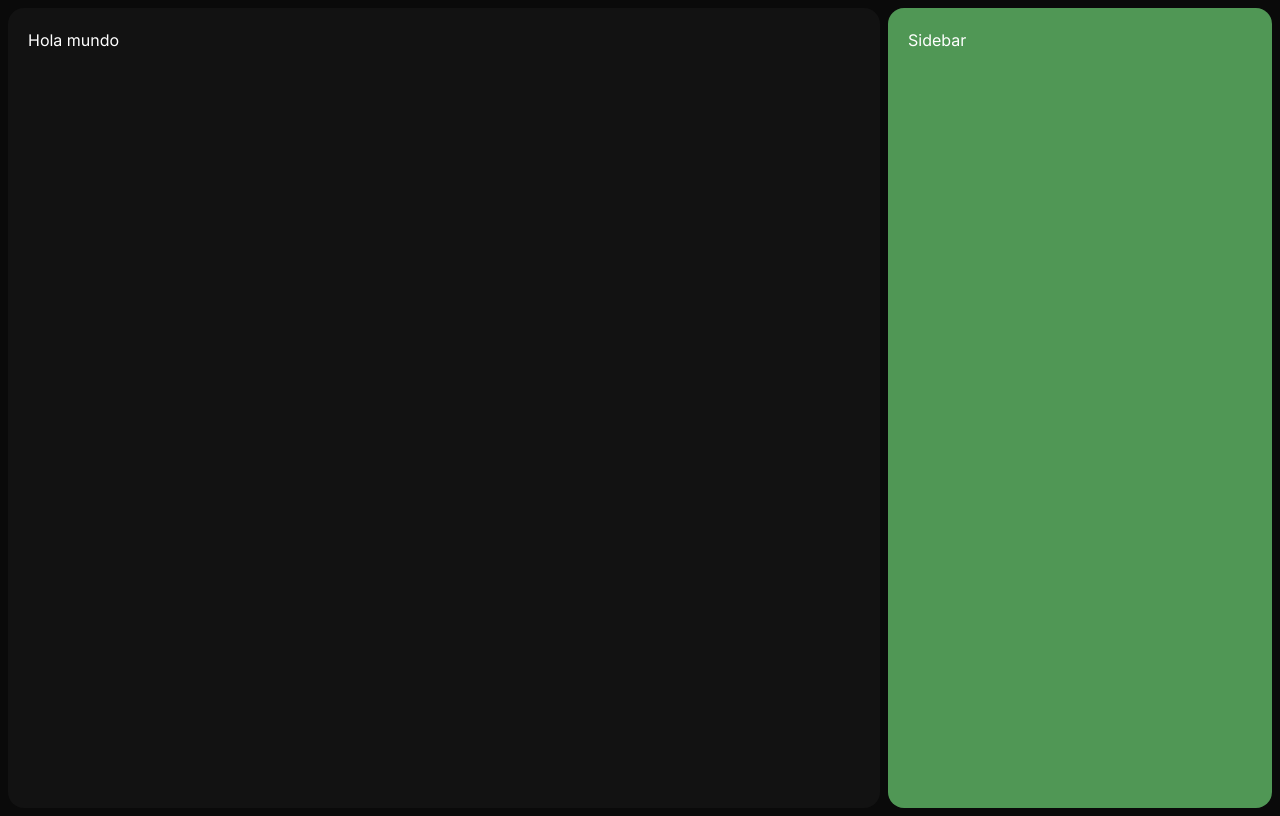
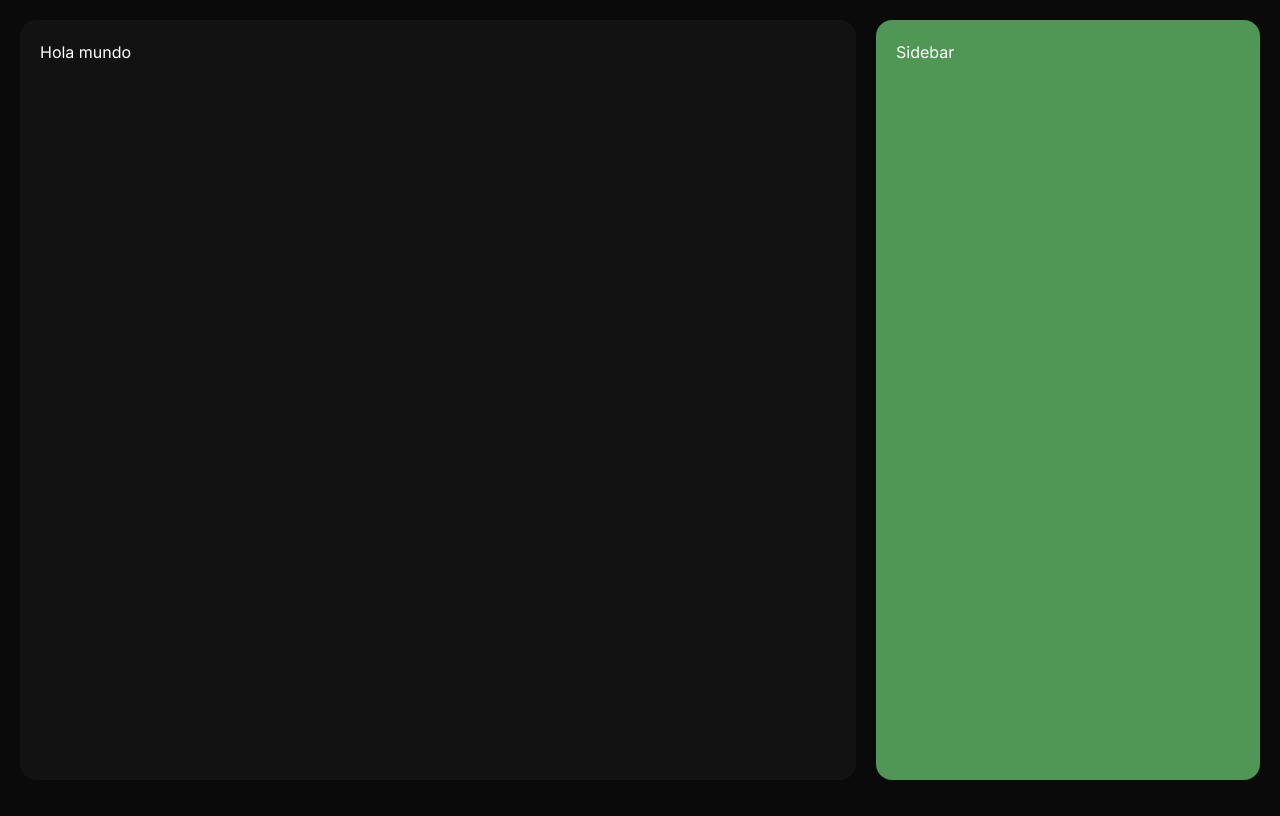
Before and after one commit to CodeVerseInc/mindflow, a Next.js app: page / in a window 1280 px wide. Built offline with nearby package versions, Linux system fonts and the light colour scheme.

Commit message:
fix: correction padding

```diff
--- a/src/app/globals.css
+++ b/src/app/globals.css
@@ -9,7 +9,7 @@
 .wrapper {
   display: grid;
   grid-template-columns: repeat(1, 1fr);
-  gap: 10px;
+  gap: 20px;
   grid-template-areas:
     'chat'
     'sidebar';
@@ -17,7 +17,7 @@
 
 @media (min-width: 768px) {
   .wrapper {
-    gap: 8px;
+    gap: 20px;
     grid-template-columns: repeat(3);
     grid-template-rows: repeat(2, 1fr);
     grid-template-areas:
--- a/src/app/layout.tsx
+++ b/src/app/layout.tsx
@@ -16,7 +16,7 @@ export default function RootLayout({
 }>) {
   return (
     <html lang='en'>
-      <body className={`${inter.className} bg-primary p-2 text-white`}>
+      <body className={`${inter.className} bg-primary text-white `}>
         {children}
       </body>
     </html>
--- a/src/app/page.tsx
+++ b/src/app/page.tsx
@@ -1,9 +1,15 @@
 import { Sidebar, Chat } from '@/components'
 import './globals.css'
 
+export const metadata = {
+  title: 'MindFlow & IA Chatbot',
+  description:
+    'Aplicacion integrada con inteligencia articifial dedicada a mejorar la salud mental de la personas mediante la meditacion y concentracion plena ademas del valor agregar de inteligencia artificial'
+}
+
 export default function HomePage() {
   return (
-    <main className={`wrapper md:h-screen w-full`}>
+    <main className={`wrapper w-full p-5 h-screen`}>
       <Sidebar />
       <Chat />
     </main>
--- a/src/components/ui/sidebar/Sidebar.tsx
+++ b/src/components/ui/sidebar/Sidebar.tsx
@@ -1,6 +1,6 @@
 export const Sidebar = () => {
   return (
-    <aside className='[grid-area:sidebar] bg-green w-96 rounded-2xl p-5'>
+    <aside className='[grid-area:sidebar] bg-green w-96 rounded-2xl p-5 scroll-smooth overflow-y-auto'>
       Sidebar
     </aside>
   )
```
